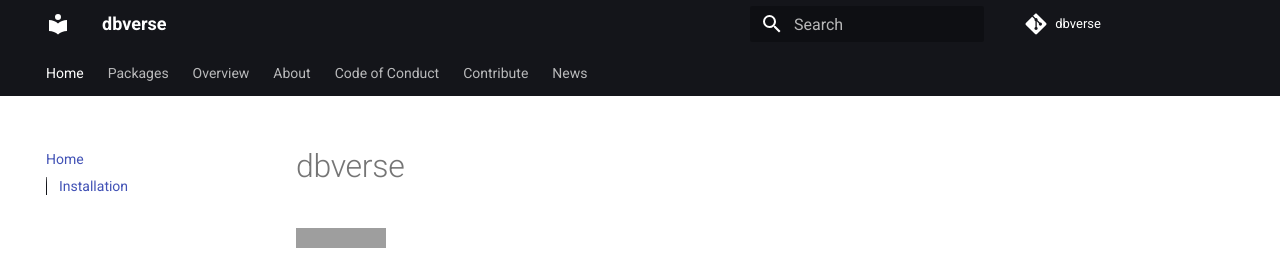
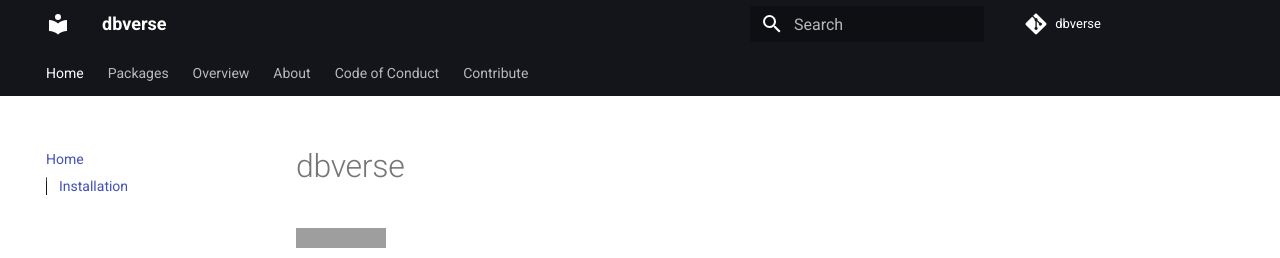
Before and after one commit to drieslab/dbverse, an MkDocs documentation site: the page built from docs/docs/README.md, in a window 1280 px wide. Shown: the top 258 px of the page. Built offline with MkDocs 1.6.1 and Material for MkDocs 9.7.7, drawn with Linux system fonts in a browser that asks for light colours; comment, search, counter and statistics services are not loaded; grey boxes are pictures that could not be loaded.

Commit message:
docs: change nav

```diff
--- a/docs/mkdocs.yml
+++ b/docs/mkdocs.yml
@@ -18,8 +18,6 @@ nav:
   - About: about.md
   - Code of Conduct: conduct.md
   - Contribute: contribute.md
-  - News: NEWS.md
-
 
 ### Theme
 theme:
```
Also changed, not shown: docs/site/packages/index.html, docs/site/search/search_index.json, 1 other file.
